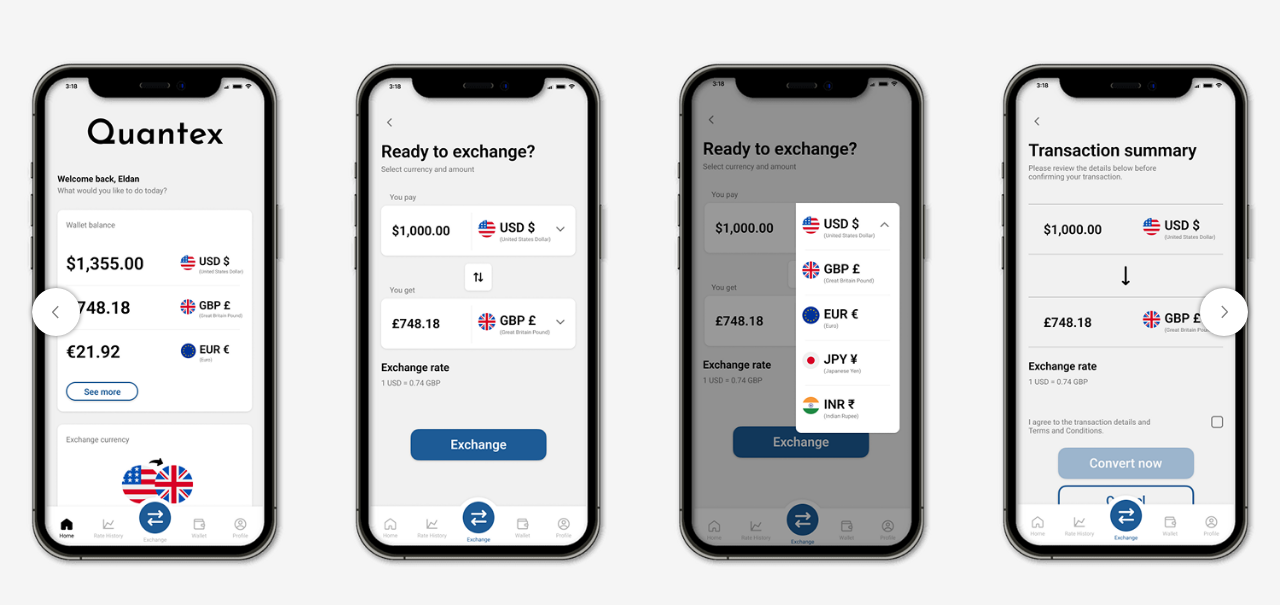
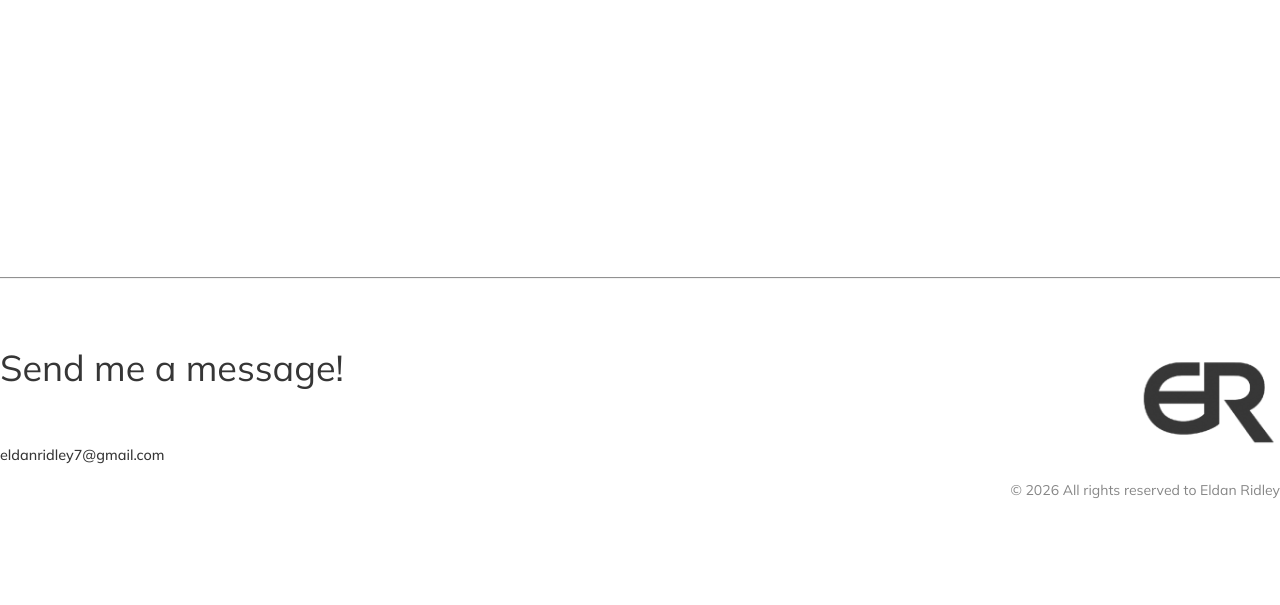
Before and after one commit to mikaridley/Eldan-Ridley-s-Portfolio, a React (Vite) app: page /kindred in a window 1280 px wide. Shown: the part 2349-2954 px from the top of the page. After the commit the page ends 2880 px from the top, so only its background shows below. Built offline with nearby package versions, Linux system fonts and the light colour scheme.

Commit message:
delete carousel ftrom kindred

```diff
--- a/src/pages/KindredPage.jsx
+++ b/src/pages/KindredPage.jsx
@@ -34,12 +34,6 @@
 
 import { Stepper } from '../cmps/Stepper'
 import { StepperHeader } from '../cmps/StepperHeader'
-
-const quantexCarouselModules = import.meta.glob('../assets/imgs/quantex/carousel/*', { eager: true })
-const QUANTEX_CAROUSEL_IMAGES = Object.keys(quantexCarouselModules)
-  .sort()
-  .map((key) => quantexCarouselModules[key].default)
-  .filter(Boolean)
 
 const lowWireframesCarouselModules = import.meta.glob('../assets/imgs/quantex/stepper/low-wireframes-carousel/*.{png,jpg,jpeg,webp}', { eager: true })
 const LOW_WIREFRAMES_CAROUSEL_IMAGES = Object.keys(lowWireframesCarouselModules)
@@ -153,12 +147,6 @@
           </ul>
         </div>
       </section>
-
-      {QUANTEX_CAROUSEL_IMAGES.length > 0 && (
-        <section className="quantex-page-carousel">
-          <ImgsCarousel images={QUANTEX_CAROUSEL_IMAGES} gap={15} />
-        </section>
-      )}
 
       {/* <Stepper activeStep={activeStep} onStepClick={handleStepClick} className="stepper" /> */}
 
```
